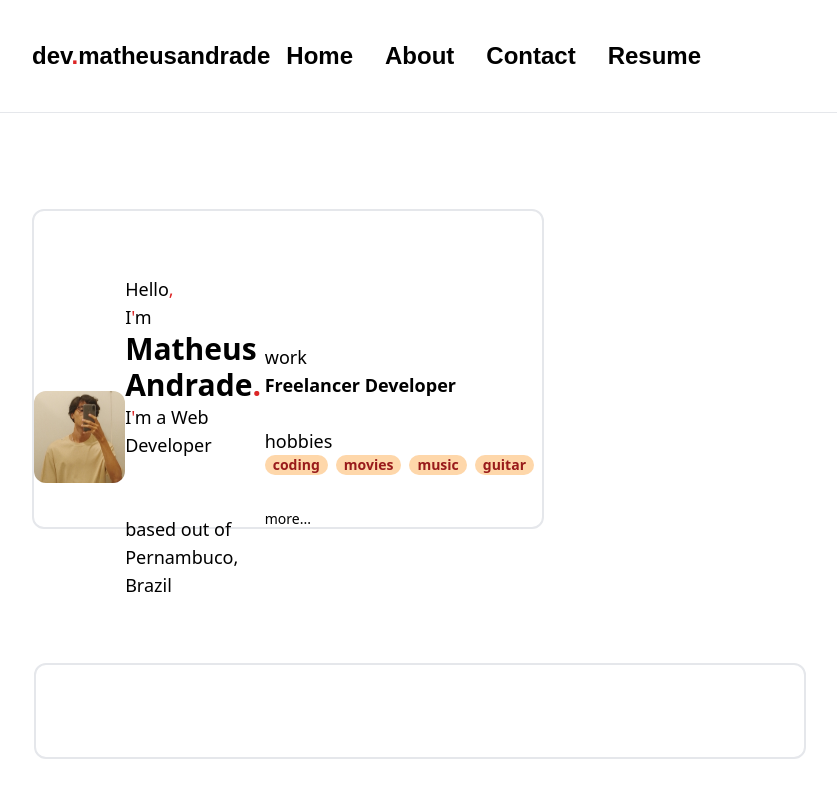
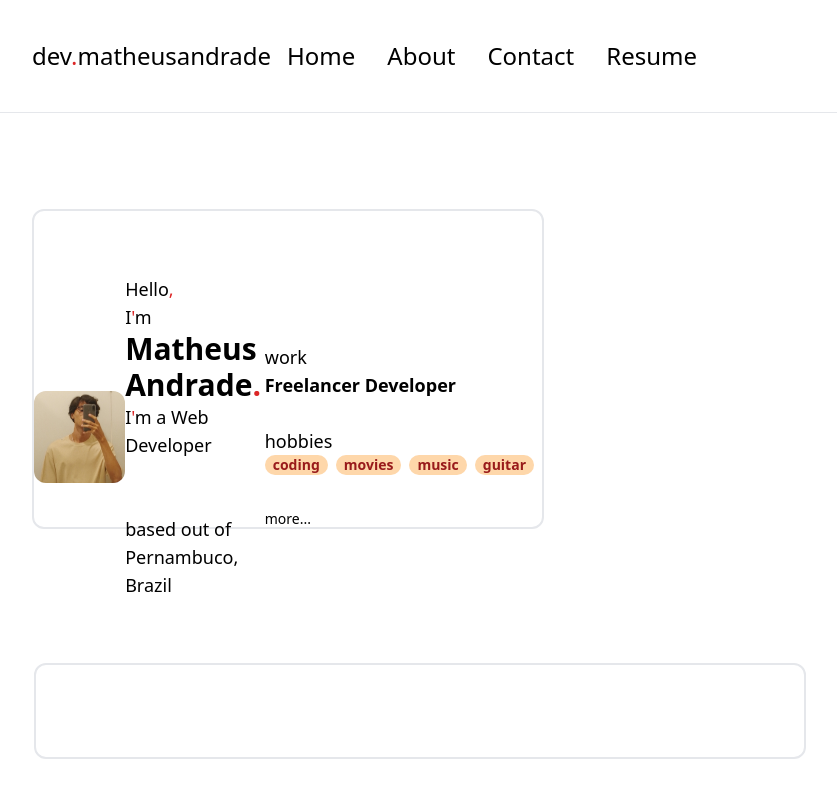
Before and after one commit to matheuslimaandrade/taliyah, a React (Vite) app: page / in a window 1280 px wide. Shown: the top 798 px of the page, without its empty margins (352-1189 px from the left). Built offline with nearby package versions, Linux system fonts and the light colour scheme.

Commit message:
changes on header

```diff
--- a/src/layouts/Header/Header.jsx
+++ b/src/layouts/Header/Header.jsx
@@ -4,10 +4,10 @@ export default function Header() {
     return (
         <>
             <div className="flex justify-between flex-row items-center py-10 px-96">
-                <div className="font-jakarta text-2xl font-semibold">
+                <div className="font-jakarta-bold text-2xl font-medium">
                     <h1>dev<span className="text-red-600">.</span>matheusandrade</h1>
                 </div>
-                <div className="font-jakarta text-2xl font-semibold">
+                <div className="font-jakarta-bold text-2xl font-medium">
                     <ul className="flex flex-row">
                         <li className="px-4">Home</li>
                         <li className="px-4">About</li>
```
